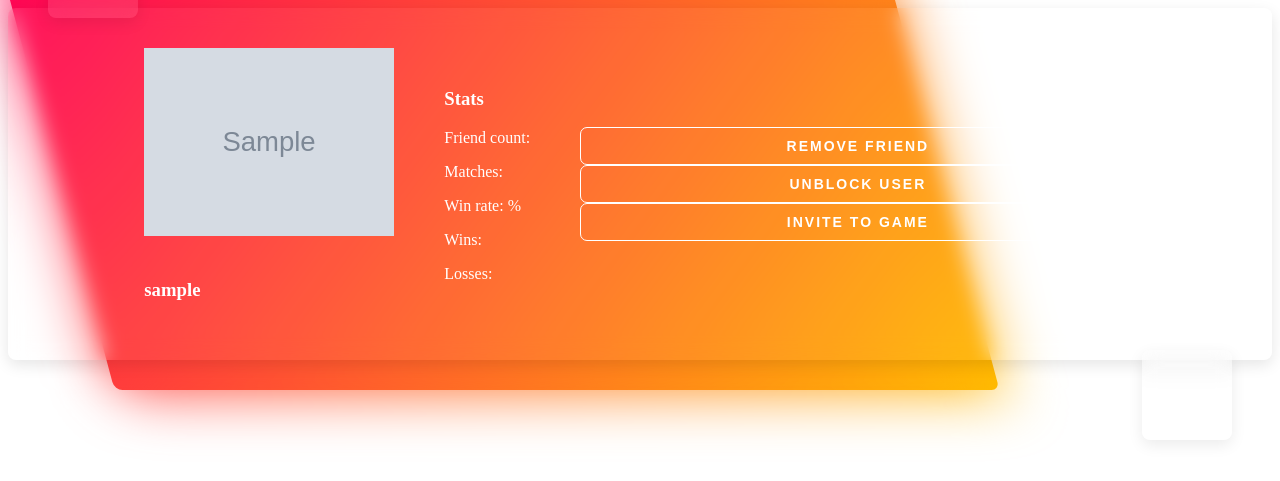
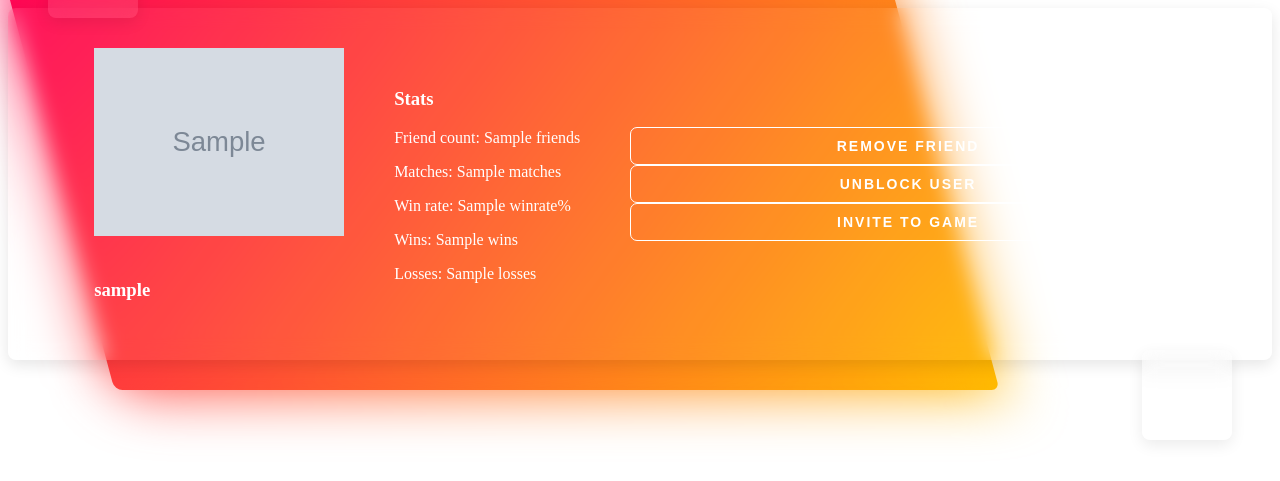
Before and after one commit to YD-S/Ft_Transcendence, a Django app: template templates/user.html in a window 1280 px wide. Shown: the top 481 px of the page. Run offline with Django 5.2, Linux system fonts and the light colour scheme; a user stored in the database is signed in; tables that the repository leaves empty hold one stand-in row (values such as "Sample post"); the template is opened without the code that fills it: values that come from a table or form of the project are taken from there, most other values are stand-ins (such as "Sample title", 1, 10 or a date in 2020); grey boxes marked "Sample" are stand-in pictures; parts of the project's set-up code (start-up, migrations or seed data) failed here and were passed over.

Commit message:
fix stats template

```diff
--- a/templates/user.html
+++ b/templates/user.html
@@ -30,11 +30,11 @@
         <div class="col-4" id="stats">
           <h3 class="col-12">{% translate "Stats" %}</h3>
           <div class="col-12">
-            <p>{% translate "Friend count" %}: {{ user.stats.friends }}</p>
-            <p>{% translate "Matches" %}: {{ user.stats.matches }}</p>
-            <p>{% translate "Win rate" %}: {{ user.stats.winrate }}%</p>
-            <p>{% translate "Wins" %}: {{ user.stats.wins }}</p>
-            <p>{% translate "Losses" %}: {{ user.stats.losses }}</p>
+            <p>{% translate "Friend count" %}: {{ stats.friends }}</p>
+            <p>{% translate "Matches" %}: {{ stats.matches }}</p>
+            <p>{% translate "Win rate" %}: {{ stats.winrate }}%</p>
+            <p>{% translate "Wins" %}: {{ stats.wins }}</p>
+            <p>{% translate "Losses" %}: {{ stats.losses }}</p>
           </div>
         </div>
         <div class="col-4" id="actions">
```
